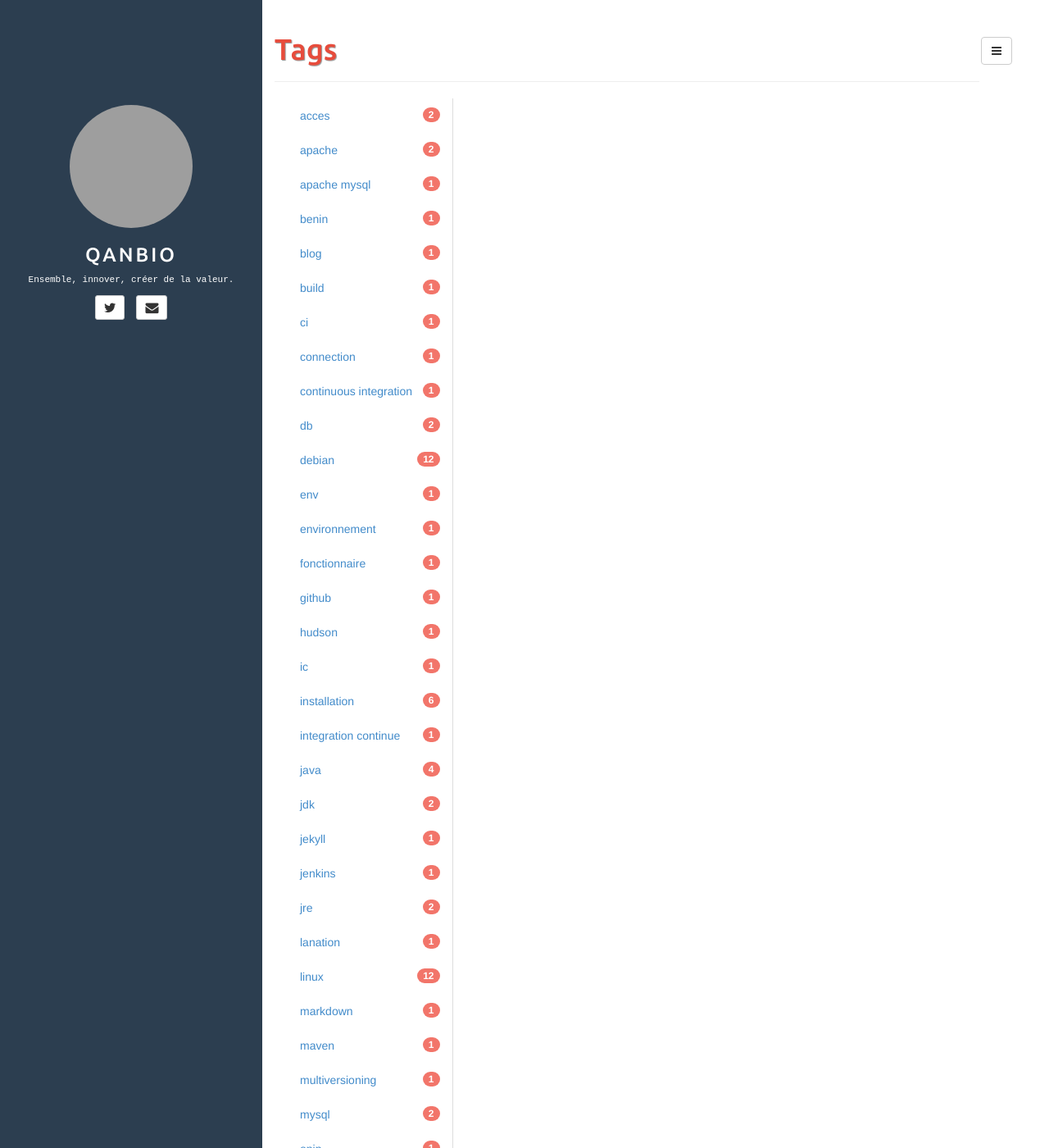
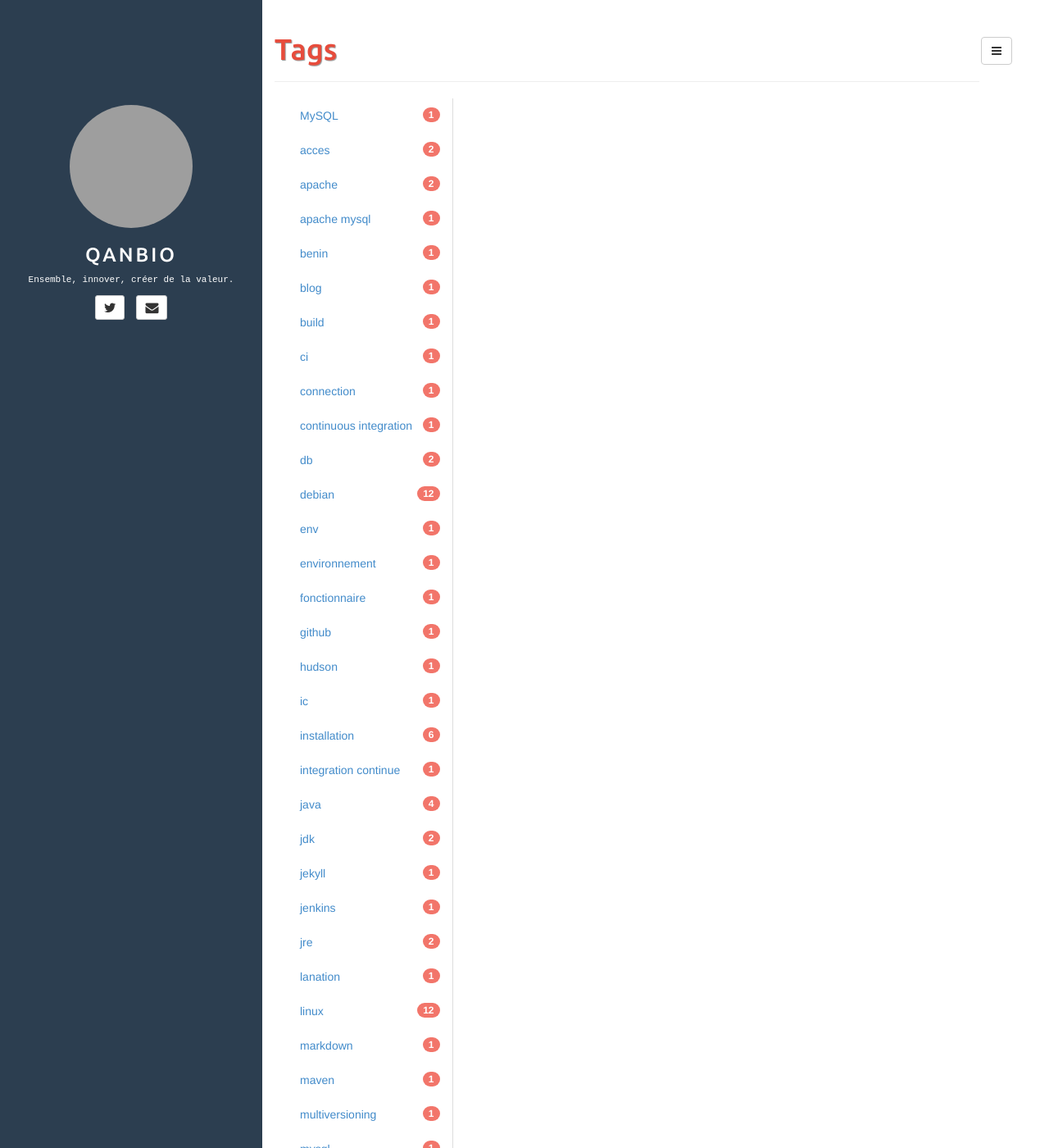
Before and after one commit to qanbio/blog, a Jekyll site: the page built from tags.html, in a window 1280 px wide and 1400 px high. Shown: the whole window at 82% size. Built offline with Jekyll 4.4.1, drawn with Linux system fonts in a browser that asks for light colours; grey boxes are pictures that could not be loaded.

Commit message:
ajout de quelques modif

```diff
--- a/_posts/2017-02-20-installation-mysql-linux.md
+++ b/_posts/2017-02-20-installation-mysql-linux.md
@@ -1,19 +1,19 @@
 ---
 layout: post
-title: Installation de mysql en ligne de commande sur une machine Linux
+title: Installation de MySQL en ligne de commande sur une machine Linux
 categories: [tech]
-tags: [mysql, linux, debian,db,sgbd,acces, installation, setup]
+tags: [MySQL, linux, debian,db,sgbd,acces, installation, setup]
 author: crepin_fadjo
 comments: true
 fullview: false
-description: Ce post est un aide-mémoire pour l'installation en ligne de commande de apache
+description: Ce post est un aide-mémoire pour l'installation en ligne de commande de MySQL
 ---
-## mysql
+## MySQL
 >MySQL est un système de gestion de bases de données relationnelles (SGBDR). Il est distribué sous une double licence GPL et propriétaire. Il fait partie des logiciels de gestion de base de données les plus utilisés au monde2, autant par le grand public (applications web principalement) que par des professionnels, en concurrence avec Oracle, Informix et Microsoft SQL Server.
 
 Source : [wikipedia](https://fr.wikipedia.org/wiki/MySQL)
 
-### Installation de mysql
+### Installation de MySQL
 
 Avant toute installation sur linux,il faut mettre à jour le package avec la commande
 
@@ -21,26 +21,26 @@
 sudo apt-get update
 {% endhighlight bash %}
 
-Maintenant on peut installer mysql avec la commande
+Maintenant on peut installer MySQL avec la commande
 
 {% highlight bash %}
-sudo apt-get install mysql
+sudo apt-get install MySQL
 {% endhighlight bash %}
 
 Lors de l’installation un mot de passe vous sera demandé pour le compte d’administration de MySQL, il est impératif pour des raisons de sécurité d’en spécifier un.
 
 ### Configuration
-Pour en savoir plus sur la configuration se référer à cet [article](http://blog.qanbio.com/tech/2017/02/18/mysql-remote-connection.html)
+Pour en savoir plus sur la configuration se référer à cet [article](http://blog.qanbio.com/tech/2017/02/18/MySQL-remote-connection.html)
 
-## Tester Mysql
+## Tester MySQL
 
-Connectez vous à mysql avec la commande
+Connectez vous à MySQL avec la commande
 
 {% highlight bash %}
-Mysql -u “root” -p “password”
+MySQL -u “root” -p “password”
 {% endhighlight bash %}
 
-Créer d’autres users pour qu’ils puissent accéder à mysql.Ici on en a créé 3 : paterne, fabrice et crépin
+Créer d’autres users pour qu’ils puissent accéder à MySQL.Ici on en a créé 3 : paterne, fabrice et crépin
 {% highlight bash %}
 GRANT ALL ON *.*  TO 'paterne'@'%' IDENTIFIED BY 'paterne';
 GRANT ALL ON *.*  TO 'fabrice'@'%' IDENTIFIED BY 'fabrice';
```
Also changed, not shown: _posts/2017-02-20-installation-apache-linux.md (+1 -1 lines).
